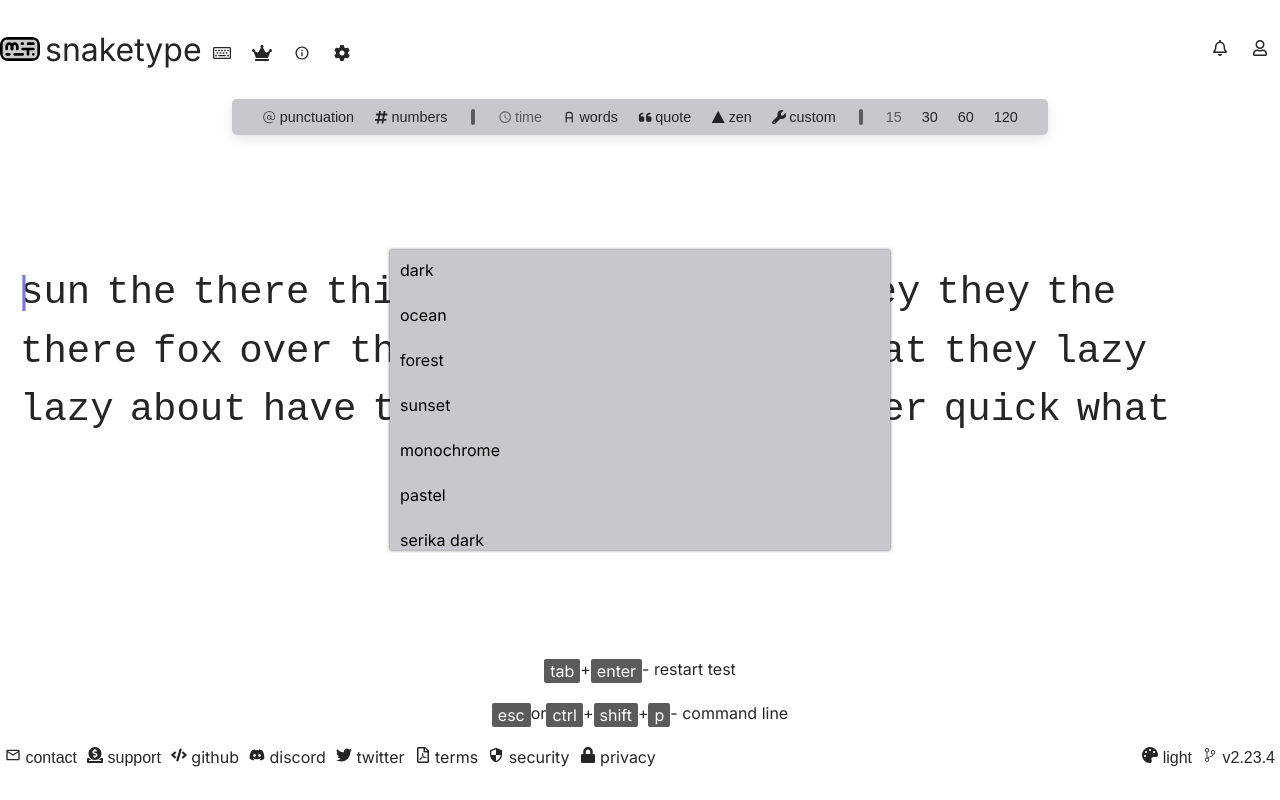
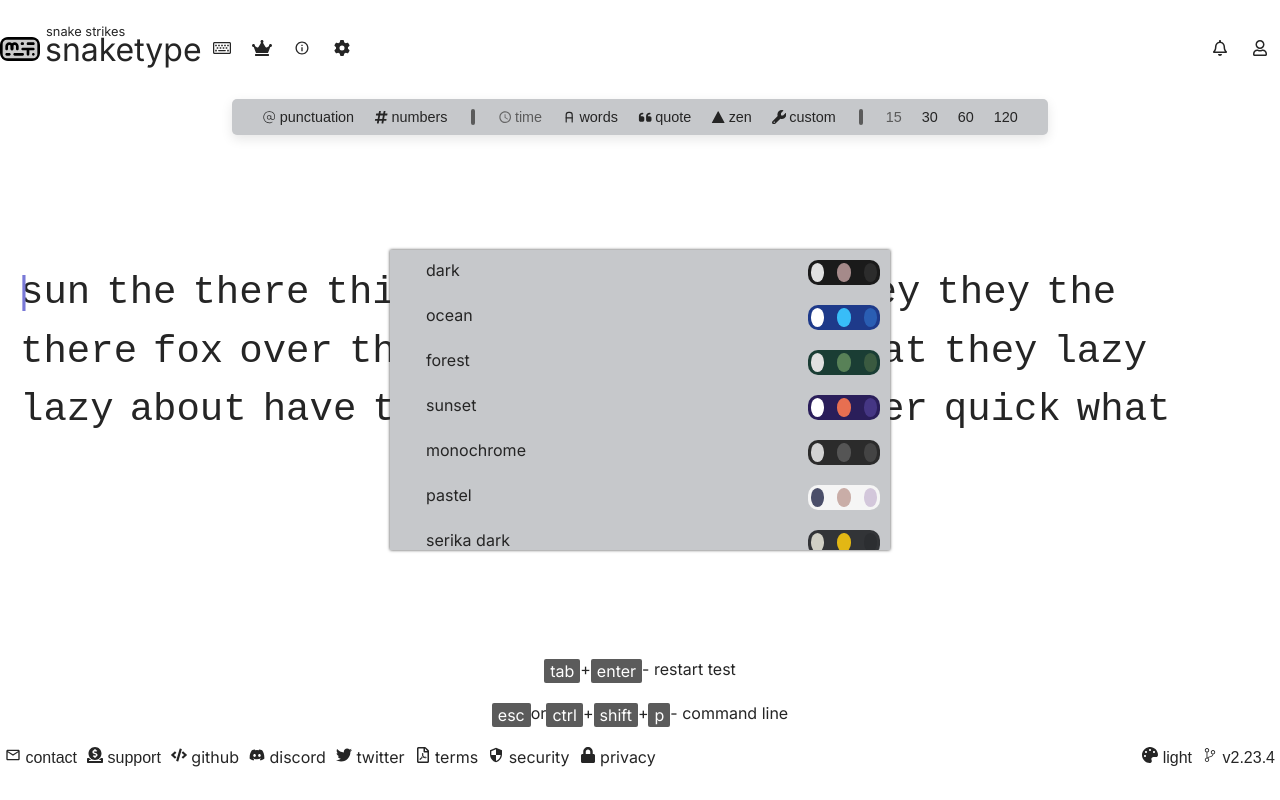
Before and after one commit to RaiPeter/typist, a Next.js app: page / in a window 1280 px wide. Both pictures are taken after a click on the button "light". Built offline with nearby package versions, Linux system fonts and the light colour scheme.

Commit message:
Enhance modal component with theme selection and hover effects; improve header styles for better layout

```diff
--- a/src/components/Modal.css
+++ b/src/components/Modal.css
@@ -1,3 +1,6 @@
+:root {
+    transition: background-color 0.3s ease-out, color 0.3s ease-out;
+  }
 .modal{
     background-color: var(--mode-row-bg-color);
     position: absolute;
@@ -9,18 +12,82 @@
     z-index: 100;
     box-shadow: 0 0 3px 0 rgb(69 69 69);
     overflow-y: auto;
+    scrollbar-color: var(--accent-color) var(--background-color);
+    scrollbar-width: thin;
+    transition: background-color 0.3s ease-out;
 }
 .modal .themes{
     display: flex;
     flex-direction: column;
-    row-gap: 5px;
 }
 .modal .themes label{
     padding: 10px;
     cursor: pointer;
 }
+.modal .themes label:hover{
+    background-color: var(--hover-text-color);
+    color: var(--text-color);
+}
+.modal .themes label{
+    display: flex;
+    justify-content: space-between;
+}
 
-.modal .themes label:hover{
+.modal .themes label .current{
+    display: flex;
+    justify-content: left;
+    gap: 10px;
+}
+.modal .themes label .name {
+    margin-bottom: 5px;
+    color: var(--text-color);
+    transition: color 0.3s ease-out;
+  }
+.modal .themes label .preview{
+    /* background-color: aliceblue; */
+    width: 15%;
+    display: block;
+}
+.modal .themes label .bg-box{
     background-color: var(--background-color);
-    color: var(--hover-text-color);
+    width: 100%;
+    height: 100%;
+    display: block;
+    display: flex;
+    justify-content: space-between;
+    align-items: center;
+    border-radius: 10px;
+    padding: 3px;
+    transition: background-color 0.3s ease-out;
 }
+.modal .themes label .bg-box .text{
+    background: var(--text-color);
+    height: 95%;
+    width: 20%;
+    border-radius: 50%;
+    transition: color 0.3s ease-out;
+}
+.modal .themes label .bg-box .accent{
+    background: var(--accent-color);
+    height: 95%;
+    width: 20%;
+    border-radius: 50%;
+    transition: background-color 0.3s ease-out;
+}
+.modal .themes label .bg-box .row-bg{
+    background: var(--mode-row-bg-color);
+    height: 95%;
+    width: 20%;
+    border-radius: 50%;
+    transition: background-color 0.3s ease-out;
+}
+
+@media screen and (max-width: 1023px){
+    .modal{
+        width: 80%;
+        height: unset;
+        font-size: 0.7em;
+    }
+
+
+}
--- a/src/components/Modal.tsx
+++ b/src/components/Modal.tsx
@@ -1,34 +1,62 @@
 import React, { useState } from "react";
 import "./Modal.css";
+import { TiTick } from "react-icons/ti";
 
 interface Prop {
   setCurrentTheme: (theme: string) => void;
 }
-const Modal = ({setCurrentTheme} : Prop) => {
 
-    const [theme, setTheme] = useState("");
-    const handleTheme = (e: React.MouseEvent<HTMLLabelElement>) => {
-        const label = (e.target as HTMLLabelElement).innerText;
-        setTheme(label);
-        console.log(label);
-        document.documentElement.setAttribute(
-            "data-theme",
-            label
-        );
-        localStorage.setItem("theme", label);
-        setCurrentTheme(label)
-    }
+const themes = [
+  { name: "dark" },
+  { name: "ocean" },
+  { name: "forest" },
+  { name: "sunset" },
+  { name: "monochrome" },
+  { name: "pastel" },
+  { name: "serika dark" },
+];
+const Modal = ({ setCurrentTheme }: Prop) => {
+  const [modalTheme, setModalTheme] = useState(localStorage.getItem("theme") || "");
+  const handleTheme = (e: React.MouseEvent<HTMLLabelElement>) => {
+    const label = (e.target as HTMLLabelElement).innerText;
+    setModalTheme(label);
+    console.log(label);
+    document.documentElement.setAttribute("data-theme", label);
+    localStorage.setItem("theme", label);
+    setCurrentTheme(label);
+  };
+
+  const handleHover = (themeName: string) => {
+    document.documentElement.setAttribute("data-theme", themeName);
+  };
+
+  const handleHoverEnd = () => {
+    document.documentElement.setAttribute("data-theme", modalTheme);
+  };
 
   return (
     <div className="modal">
       <div className="themes">
-        <label htmlFor="" onClick={(e)=> handleTheme(e)}>dark</label>
-        <label htmlFor="" onClick={(e)=> handleTheme(e)}>ocean</label>
-        <label htmlFor="" onClick={(e)=> handleTheme(e)}>forest</label>
-        <label htmlFor="" onClick={(e)=> handleTheme(e)}>sunset</label>
-        <label htmlFor="" onClick={(e)=> handleTheme(e)}>monochrome</label>
-        <label htmlFor="" onClick={(e)=> handleTheme(e)}>pastel</label>
-        <label htmlFor="" onClick={(e)=> handleTheme(e)}>serika dark</label>
+        {themes.map((theme) => (
+          <label
+            key={theme.name}
+            onClick={(e) => handleTheme(e)}
+            onMouseEnter={() => handleHover(theme.name)}
+            onMouseLeave={handleHoverEnd}
+          >
+            <div className="current">
+              <TiTick style={{visibility : modalTheme === theme.name ? "visible" : "hidden"}}/>
+              <div className="name">{theme.name}</div>
+            </div>
+            <div className="preview" data-theme={theme.name}>
+              <div className="bg-box">
+                <div className="text"></div>
+                <div className="accent"></div>
+                <div className="row-bg"></div>
+              </div>
+            </div>
+          </label>
+        ))}
       </div>
     </div>
   );
--- a/src/components/header.css
+++ b/src/components/header.css
@@ -1,6 +1,10 @@
 .header{
     /* background-color: rgb(160, 160, 220); */
     padding: 30px 0;
+}
+.header nav > div:first-child{
+    display: flex;
+    align-items: anchor-center;
 }
 .header nav > div:nth-child(1) > a:nth-child(1) > svg{
     color: var(--accent-color);
@@ -8,8 +12,15 @@
     margin-right: 5px;
     border-radius: 8px;
 }
-.header nav > div:nth-child(1) > a:nth-child(1){
+.header #top{
+    font-size: 0.4em;
+    position: absolute;
+    left: 3.6em;
+    top: -0.50em;
+}
+.header nav > div:nth-child(1) > a:first-child:not(#top){
     font-size: 2em;
+    position: relative;
 }
 .header nav svg {
     /* font-size: 1em; */
--- a/src/components/header.tsx
+++ b/src/components/header.tsx
@@ -30,6 +30,7 @@ const Header = ({ isTestActive }: HeaderProps) => {
                 <path d=" M -660 -910 L -680 -910 L -680 -980 C -680 -1007.596 -657.596 -1030 -630 -1030 L -430 -1030 C -402.404 -1030 -380 -1007.596 -380 -980 L -380 -900 C -380 -872.404 -402.404 -850 -430 -850 L -630 -850 C -657.596 -850 -680 -872.404 -680 -900 L -680 -920 L -660 -920 L -660 -900 C -660 -883.443 -646.557 -870 -630 -870 L -430 -870 C -413.443 -870 -400 -883.443 -400 -900 L -400 -980 C -400 -996.557 -413.443 -1010 -430 -1010 L -630 -1010 C -646.557 -1010 -660 -996.557 -660 -980 L -660 -910 Z "></path>
               </g>
             </svg>
+            <div id="top">snake strikes</div>
             snaketype
           </a>
           <a className={`${isTestActive ? "hidden" : "visible"}`}>
```
